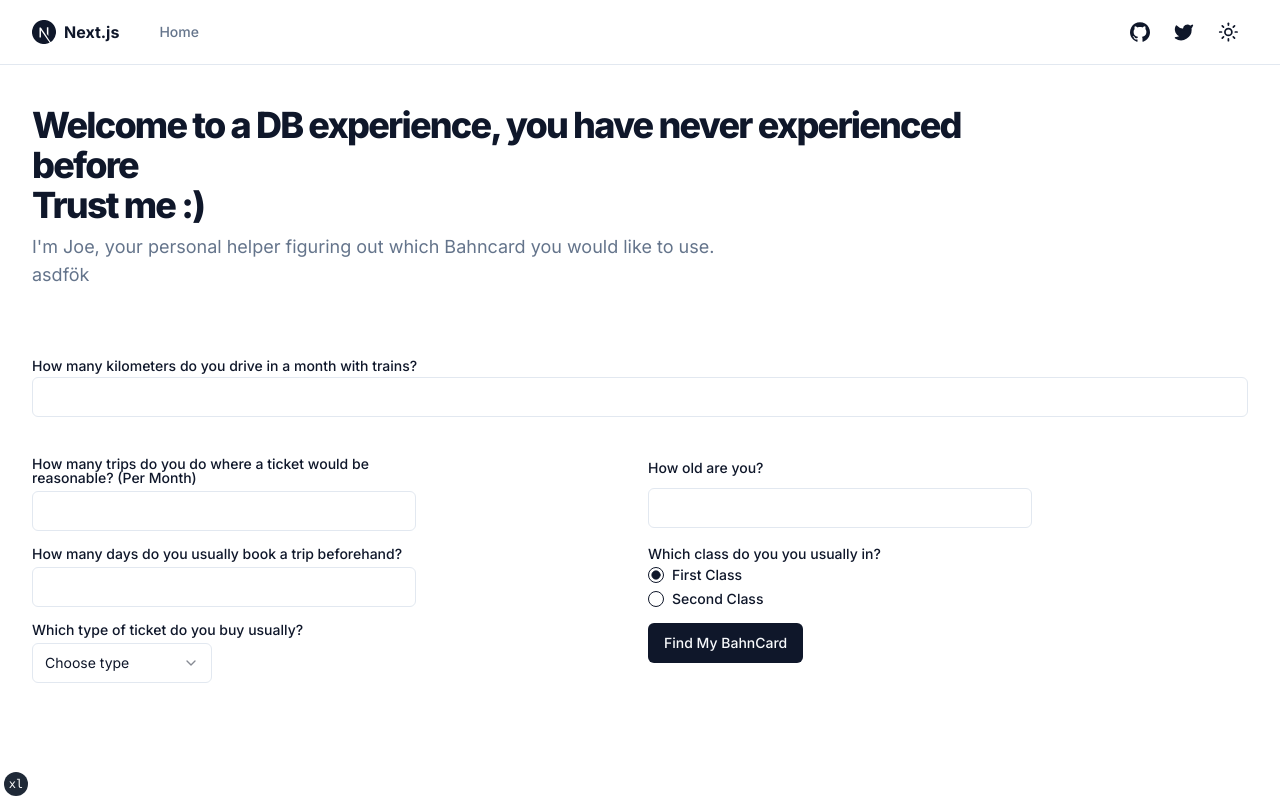
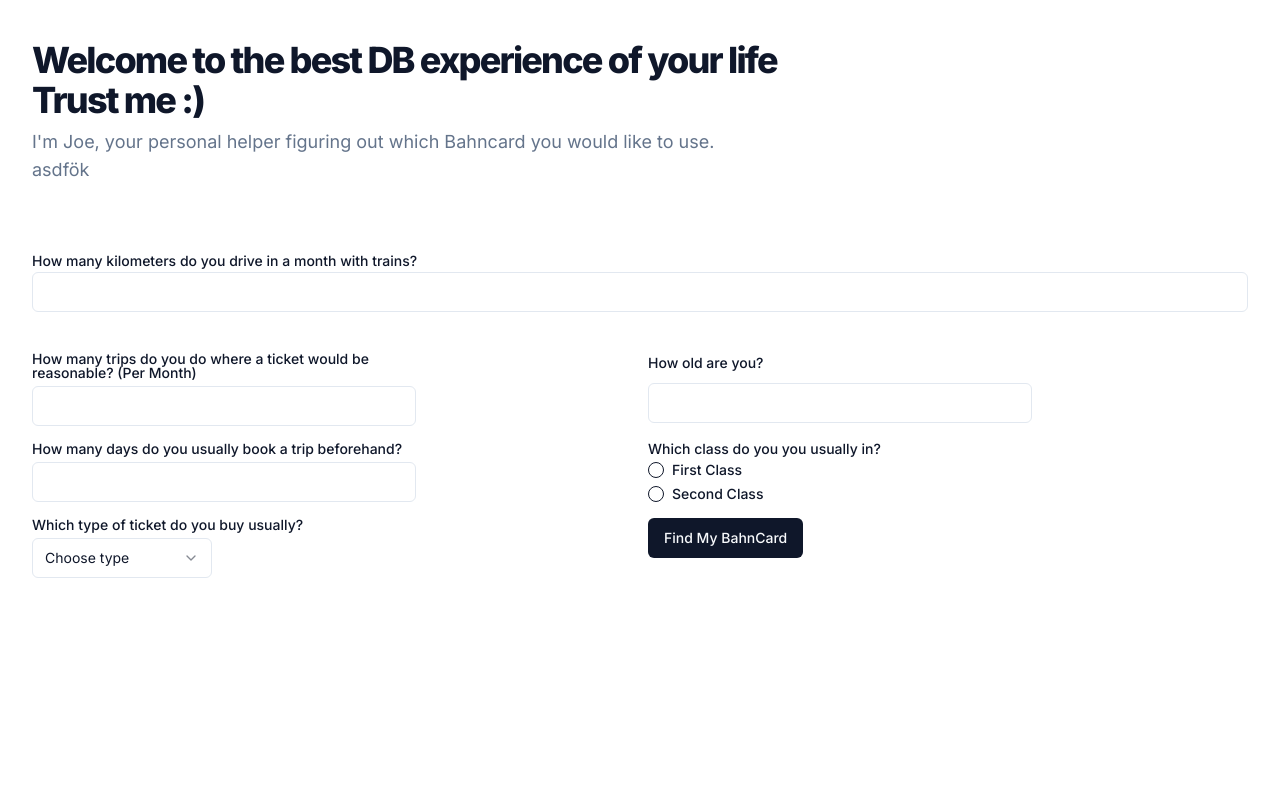
Before and after one commit to Joelheile/ChooseYourBahncard, a Next.js app in the folder bahncard101/: page / in a window 1280 px wide. Built offline with nearby package versions, Linux system fonts and the light colour scheme.

Commit message:
getting rid of home bar navigation

```diff
--- a/bahncard101/app/components/inputForm.tsx
+++ b/bahncard101/app/components/inputForm.tsx
@@ -144,13 +144,13 @@
         <div className="grid w-full max-w-sm items-center gap-1.5">
           <Label>Which class do you you usually in?</Label>
 
-          <RadioGroup defaultValue="option-one">
+          <RadioGroup value={classType} onValueChange={(e) => setClassType(e)}>
             <div className="flex items-center space-x-2">
-              <RadioGroupItem value="option-one" id="option-one" />
+              <RadioGroupItem value="first-class" id="first-class" />
               <Label htmlFor="first-class">First Class</Label>
             </div>
             <div className="flex items-center space-x-2">
-              <RadioGroupItem value="option-two" id="option-two" />
+              <RadioGroupItem value="second-class" id="second-class" />
               <Label htmlFor="second-class">Second Class</Label>
             </div>
           </RadioGroup>
--- a/bahncard101/app/layout.tsx
+++ b/bahncard101/app/layout.tsx
@@ -42,10 +42,10 @@
         >
           <ThemeProvider attribute="class" defaultTheme="system" enableSystem>
             <div className="relative flex min-h-screen flex-col">
-              <SiteHeader />
+              {/*<SiteHeader /> */}
               <div className="flex-1">{children}</div>
             </div>
-            <TailwindIndicator />
+           {/* <TailwindIndicator /> */}
           </ThemeProvider>
         </body>
       </html>
--- a/bahncard101/app/page.tsx
+++ b/bahncard101/app/page.tsx
@@ -12,7 +12,7 @@
     <section className="container grid items-center gap-6 pb-8 pt-6 md:py-10 mb-10">
       <div className="flex max-w-[980px] flex-col items-start gap-2">
         <h1 className="text-3xl font-extrabold leading-tight tracking-tighter md:text-4xl">
-          Welcome to a DB experience, you have never experienced before{" "}
+          Welcome to the best DB experience of your life
           <br className="hidden sm:inline" />
           Trust me :)
         </h1>
```
